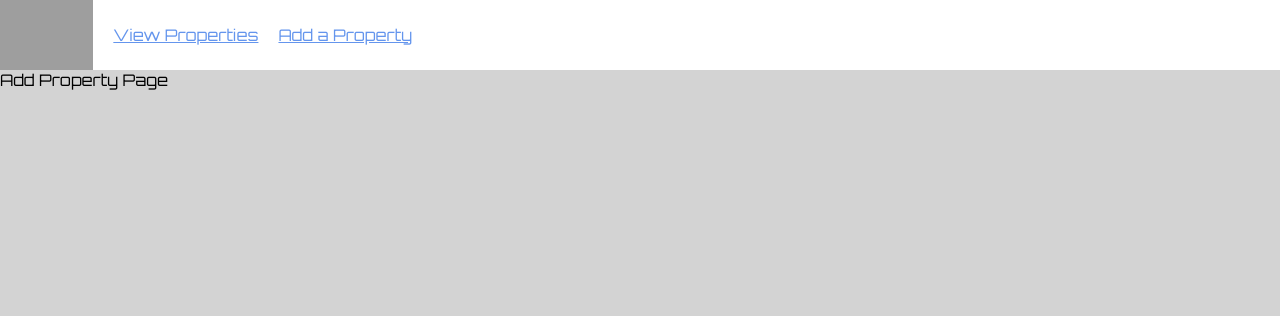
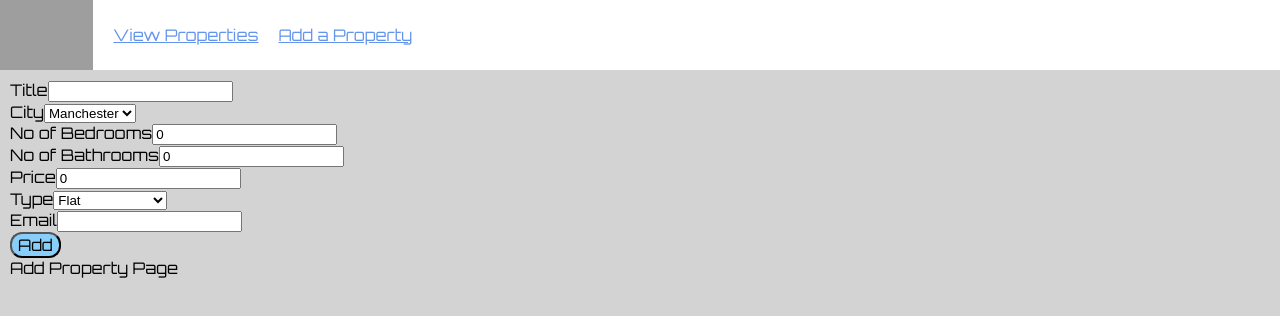
Before and after one commit to BenjaminSeed/surreal-estate, a React app: page /AddProperty in a window 1280 px wide. Built offline with nearby package versions, Linux system fonts and the light colour scheme; grey boxes are pictures that could not be loaded.

Commit message:
added properties to AddProperty component

```diff
--- a/public/index.html
+++ b/public/index.html
@@ -8,7 +8,6 @@
       name="description"
       content="Web site created using create-react-app"
     />
-    <link rel="apple-touch-icon" href="%PUBLIC_URL%/logo192.png" />
     <title>Surreal Estate App</title>
   </head>
   <body>
--- a/src/components/AddProperty.js
+++ b/src/components/AddProperty.js
@@ -1,5 +1,137 @@
-import React from "react";
+import React, { useState } from "react";
+import "../styles/add-property.css";
 
-const AddProperty = () => <div>Add Property Page</div>;
+const AddProperty = () => {
+  const initialState = {
+    fields: {
+      title: "",
+      city: "Manchester",
+      bedrooms: 0,
+      bathrooms: 0,
+      price: 0,
+      type: "",
+      email: "",
+    },
+  };
+
+  const [fields, setFields] = useState(initialState.fields);
+
+  const handleAddProperty = (event) => {
+    event.preventDefault();
+    console.log(fields);
+  };
+
+  const handleFieldChange = (event) => {
+    setFields({ ...fields, [event.target.name]: event.target.value });
+  };
+
+  return (
+    <div className="add-property">
+      <form onSubmit={handleAddProperty}>
+        <label htmlFor="title">
+          Title
+          <input
+            id="title"
+            name="title"
+            value={fields.title}
+            onChange={handleFieldChange}
+          />
+        </label>
+
+        <div>
+          <label htmlFor="city">
+            City
+            <select
+              id="city"
+              name="city"
+              value={fields.city}
+              onChange={handleFieldChange}
+            >
+              <option value="Manchester">Manchester</option>
+              <option value="Leeds">Leeds</option>
+              <option value="Shefield">Shefield</option>
+              <option value="Liverpool">Liverpool</option>
+            </select>
+          </label>
+        </div>
+
+        <div>
+          <label htmlFor="bedrooms">
+            No of Bedrooms
+            <input
+              type="number"
+              id="bedrooms"
+              name="bedrooms"
+              value={fields.bedrooms}
+              onChange={handleFieldChange}
+            />
+          </label>
+        </div>
+
+        <div>
+          <label htmlFor="bathrooms">
+            No of Bathrooms
+            <input
+              type="number"
+              id="bathrooms"
+              name="bathrooms"
+              value={fields.bathrooms}
+              onChange={handleFieldChange}
+            />
+          </label>
+        </div>
+
+        <div>
+          <label htmlFor="price">
+            Price
+            <input
+              type="number"
+              id="price"
+              name="price"
+              value={fields.price}
+              onChange={handleFieldChange}
+            />
+          </label>
+        </div>
+
+        <div>
+          <label htmlFor="type">
+            Type
+            <select
+              id="type"
+              name="type"
+              value={fields.type}
+              onChange={handleFieldChange}
+            >
+              <option value="Flat">Flat</option>
+              <option value="Detached">Detached</option>
+              <option value="Semi-Detached">Semi-Detached</option>
+              <option value="Terraced">Terraced</option>
+              <option value="End of Terrace">End of Terrace</option>
+              <option value="Cottage">Cottage</option>
+              <option value="Bungalow">Bungalow</option>
+            </select>
+          </label>
+        </div>
+
+        <div>
+          <label htmlFor="email">
+            Email
+            <input
+              type="email"
+              id="email"
+              name="email"
+              value={fields.email}
+              onChange={handleFieldChange}
+            />
+          </label>
+        </div>
+
+        <button type="submit">Add</button>
+      </form>
+      <div>Add Property Page</div>
+    </div>
+  );
+};
 
 export default AddProperty;
--- /dev/null
+++ b/src/styles/add-property.css
@@ -0,0 +1,12 @@
+@import url("https://fonts.googleapis.com/css2?family=Nunito&family=Orbitron&family=Press+Start+2P&display=swap");
+
+.add-property {
+  padding: 10px;
+}
+
+.add-property button {
+  background-color: lightskyblue;
+  font-size: medium;
+  border-radius: 12px;
+  font-family: "Orbitron", sans-serif;
+}
```
